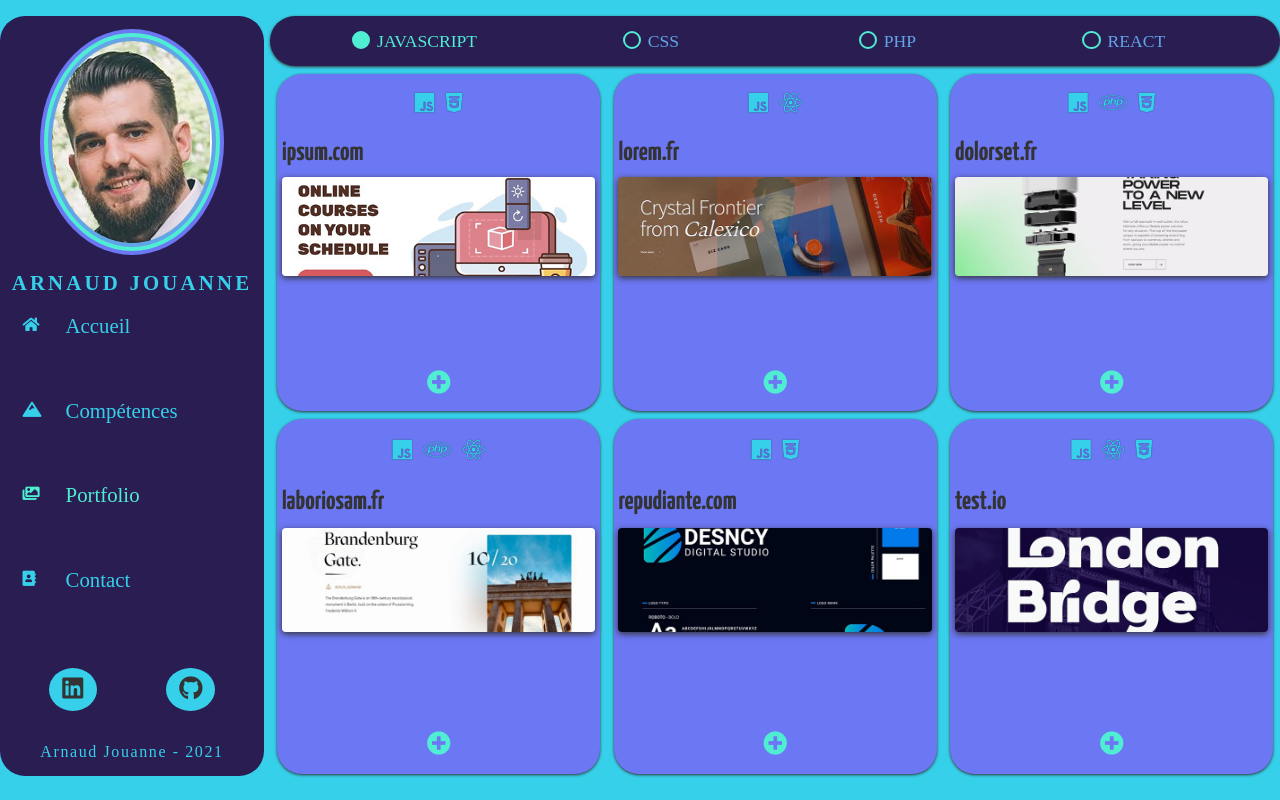
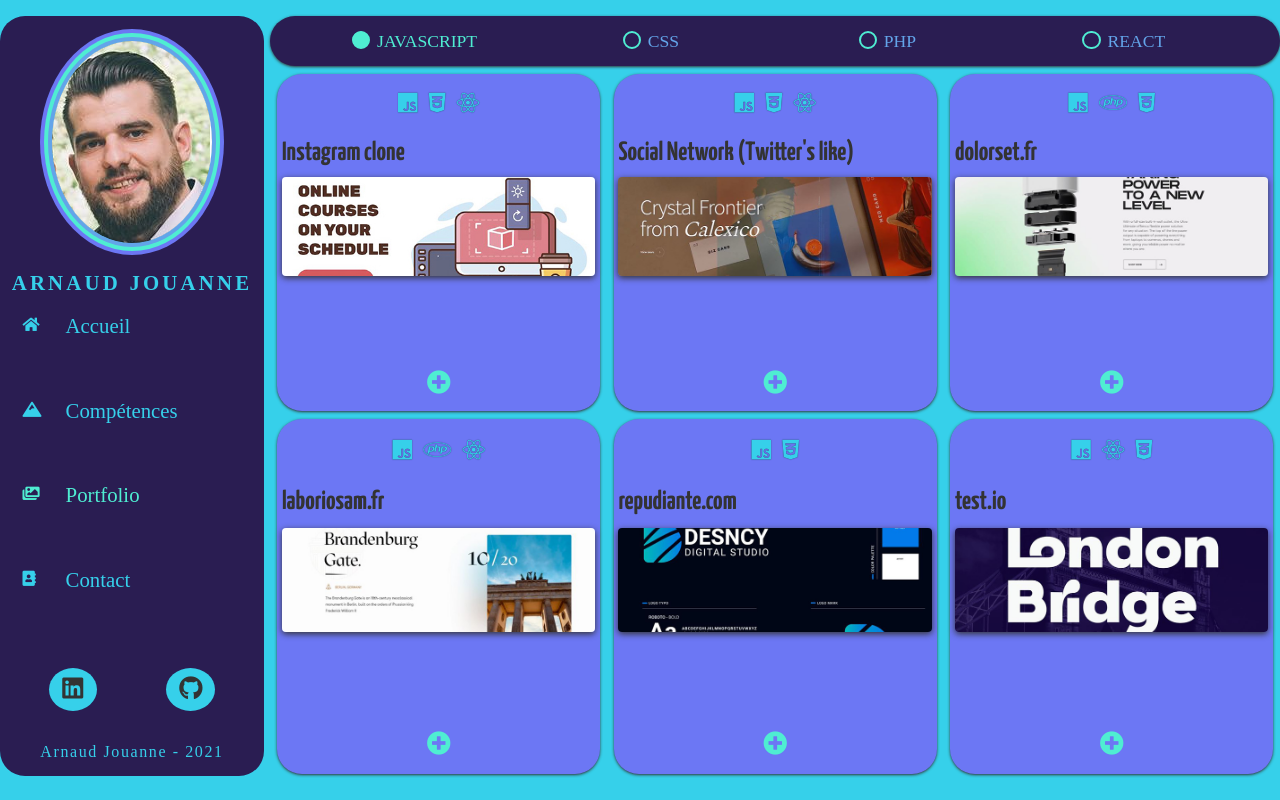
Before and after one commit to Nonos2k12/Site_CV_React, a React (Create React App) app: page /portfolio in a window 1280 px wide. Built offline with nearby package versions, Linux system fonts and the light colour scheme; a web font is replaced by a local one.

Commit message:
Modif on portfolioData

```diff
--- a/src/data/portfolioData.js
+++ b/src/data/portfolioData.js
@@ -1,56 +1,56 @@
 export const portfolioData = [
   {
     id: 1,
-    name: 'ipsum.com',
-    languages: ['javascript','css'],
-    languagesIcons: ['fab fa-js','fab fa-css3-alt'],
-    source: 'http://www.github.com',
-    info: 'Lorem ipsum, dolor sit amet consectetur adipisicing elit. Accusamus laboriosam aut nihil? Possimus, id facilis dignissimos repudiandae modi dolorum ea accusantium, veritatis debitis odio eveniet quos incidunt eaque nemo eius perferendis consequatur? Lorem ipsum, dolor sit amet consectetur adipisicing elit. Accusamus laboriosam aut nihil? Possimus, id facilis dignissimos repudiandae modi dolorum ea accusantium.',
-    picture: './media/project1.JPG'
+    name: "Instagram clone",
+    languages: ["javascript", "css", "react"],
+    languagesIcons: ["fab fa-js", "fab fa-css3-alt", "fab fa-react"],
+    source: "https://github.com/Nonos2k12/instagram_clone",
+    info: "Lorem ipsum, dolor sit amet consectetur adipisicing elit. Accusamus laboriosam aut nihil? Possimus, id facilis dignissimos repudiandae modi dolorum ea accusantium, veritatis debitis odio eveniet quos incidunt eaque nemo eius perferendis consequatur? Lorem ipsum, dolor sit amet consectetur adipisicing elit. Accusamus laboriosam aut nihil? Possimus, id facilis dignissimos repudiandae modi dolorum ea accusantium.",
+    picture: "./media/project1.JPG",
   },
   {
     id: 2,
-    name: 'lorem.fr',
-    languages: ['javascript','react'],
-    languagesIcons: ['fab fa-js','fab fa-react'],
-    source: 'http://www.github.com',
-    info: 'Lorem ipsum, dolor sit amet consectetur adipisicing elit. Accusamus laboriosam aut nihil? Possimus, id facilis dignissimos repudiandae modi dolorum ea accusantium, veritatis debitis odio eveniet quos incidunt eaque nemo eius perferendis consequatur? Lorem ipsum, dolor sit amet consectetur adipisicing elit. Accusamus laboriosam aut nihil? Possimus, id facilis dignissimos repudiandae modi dolorum ea accusantium.',
-    picture: './media/project2.JPG'
+    name: "Social Network (Twitter's like)",
+    languages: ["javascript", "css", "react"],
+    languagesIcons: ["fab fa-js", "fab fa-css3-alt", "fab fa-react"],
+    source: "https://github.com/Nonos2k12/Projet-Doranco-RS",
+    info: "Lorem ipsum, dolor sit amet consectetur adipisicing elit. Accusamus laboriosam aut nihil? Possimus, id facilis dignissimos repudiandae modi dolorum ea accusantium, veritatis debitis odio eveniet quos incidunt eaque nemo eius perferendis consequatur? Lorem ipsum, dolor sit amet consectetur adipisicing elit. Accusamus laboriosam aut nihil? Possimus, id facilis dignissimos repudiandae modi dolorum ea accusantium.",
+    picture: "./media/project2.JPG",
   },
   {
     id: 3,
-    name: 'dolorset.fr',
-    languages: ['javascript','php','css'],
-    languagesIcons: ['fab fa-js','fab fa-php','fab fa-css3-alt'],
-    source: 'http://www.github.com',
-    info: 'Lorem ipsum, dolor sit amet consectetur adipisicing elit. Accusamus laboriosam aut nihil? Possimus, id facilis dignissimos repudiandae modi dolorum ea accusantium, veritatis debitis odio eveniet quos incidunt eaque nemo eius perferendis consequatur? Lorem ipsum, dolor sit amet consectetur adipisicing elit. Accusamus laboriosam aut nihil? Possimus, id facilis dignissimos repudiandae modi dolorum ea accusantium.',
-    picture: './media/project3.JPG'
+    name: "dolorset.fr",
+    languages: ["javascript", "php", "css"],
+    languagesIcons: ["fab fa-js", "fab fa-php", "fab fa-css3-alt"],
+    source: "http://www.github.com",
+    info: "Lorem ipsum, dolor sit amet consectetur adipisicing elit. Accusamus laboriosam aut nihil? Possimus, id facilis dignissimos repudiandae modi dolorum ea accusantium, veritatis debitis odio eveniet quos incidunt eaque nemo eius perferendis consequatur? Lorem ipsum, dolor sit amet consectetur adipisicing elit. Accusamus laboriosam aut nihil? Possimus, id facilis dignissimos repudiandae modi dolorum ea accusantium.",
+    picture: "./media/project3.JPG",
   },
   {
     id: 4,
-    name: 'laboriosam.fr',
-    languages: ['javascript','php','react'],
-    languagesIcons: ['fab fa-js','fab fa-php','fab fa-react'],
-    source: 'http://www.github.com',
-    info: 'Lorem ipsum, dolor sit amet consectetur adipisicing elit. Accusamus laboriosam aut nihil? Possimus, id facilis dignissimos repudiandae modi dolorum ea accusantium, veritatis debitis odio eveniet quos incidunt eaque nemo eius perferendis consequatur? Lorem ipsum, dolor sit amet consectetur adipisicing elit. Accusamus laboriosam aut nihil? Possimus, id facilis dignissimos repudiandae modi dolorum ea accusantium.',
-    picture: './media/project4.JPG'
+    name: "laboriosam.fr",
+    languages: ["javascript", "php", "react"],
+    languagesIcons: ["fab fa-js", "fab fa-php", "fab fa-react"],
+    source: "http://www.github.com",
+    info: "Lorem ipsum, dolor sit amet consectetur adipisicing elit. Accusamus laboriosam aut nihil? Possimus, id facilis dignissimos repudiandae modi dolorum ea accusantium, veritatis debitis odio eveniet quos incidunt eaque nemo eius perferendis consequatur? Lorem ipsum, dolor sit amet consectetur adipisicing elit. Accusamus laboriosam aut nihil? Possimus, id facilis dignissimos repudiandae modi dolorum ea accusantium.",
+    picture: "./media/project4.JPG",
   },
   {
     id: 5,
-    name: 'repudiante.com',
-    languages: ['javascript','css'],
-    languagesIcons: ['fab fa-js', 'fab fa-css3-alt'],
-    source: 'http://www.github.com',
-    info: 'Lorem ipsum, dolor sit amet consectetur adipisicing elit. Accusamus laboriosam aut nihil? Possimus, id facilis dignissimos repudiandae modi dolorum ea accusantium, veritatis debitis odio eveniet quos incidunt eaque nemo eius perferendis consequatur? Lorem ipsum, dolor sit amet consectetur adipisicing elit. Accusamus laboriosam aut nihil? Possimus, id facilis dignissimos repudiandae modi dolorum ea accusantium.',
-    picture: './media/project5.JPG'
+    name: "repudiante.com",
+    languages: ["javascript", "css"],
+    languagesIcons: ["fab fa-js", "fab fa-css3-alt"],
+    source: "http://www.github.com",
+    info: "Lorem ipsum, dolor sit amet consectetur adipisicing elit. Accusamus laboriosam aut nihil? Possimus, id facilis dignissimos repudiandae modi dolorum ea accusantium, veritatis debitis odio eveniet quos incidunt eaque nemo eius perferendis consequatur? Lorem ipsum, dolor sit amet consectetur adipisicing elit. Accusamus laboriosam aut nihil? Possimus, id facilis dignissimos repudiandae modi dolorum ea accusantium.",
+    picture: "./media/project5.JPG",
   },
   {
     id: 6,
-    name: 'test.io',
-    languages: ['javascript','react', 'css'],
-    languagesIcons: ['fab fa-js','fab fa-react','fab fa-css3-alt'],
-    source: 'http://www.github.com',
-    info: 'Lorem ipsum, dolor sit amet consectetur adipisicing elit. Accusamus laboriosam aut nihil? Possimus, id facilis dignissimos repudiandae modi dolorum ea accusantium, veritatis debitis odio eveniet quos incidunt eaque nemo eius perferendis consequatur? Lorem ipsum, dolor sit amet consectetur adipisicing elit. Accusamus laboriosam aut nihil? Possimus, id facilis dignissimos repudiandae modi dolorum ea accusantium.',
-    picture: './media/project6.JPG'
+    name: "test.io",
+    languages: ["javascript", "react", "css"],
+    languagesIcons: ["fab fa-js", "fab fa-react", "fab fa-css3-alt"],
+    source: "http://www.github.com",
+    info: "Lorem ipsum, dolor sit amet consectetur adipisicing elit. Accusamus laboriosam aut nihil? Possimus, id facilis dignissimos repudiandae modi dolorum ea accusantium, veritatis debitis odio eveniet quos incidunt eaque nemo eius perferendis consequatur? Lorem ipsum, dolor sit amet consectetur adipisicing elit. Accusamus laboriosam aut nihil? Possimus, id facilis dignissimos repudiandae modi dolorum ea accusantium.",
+    picture: "./media/project6.JPG",
   },
-]
+];
```
